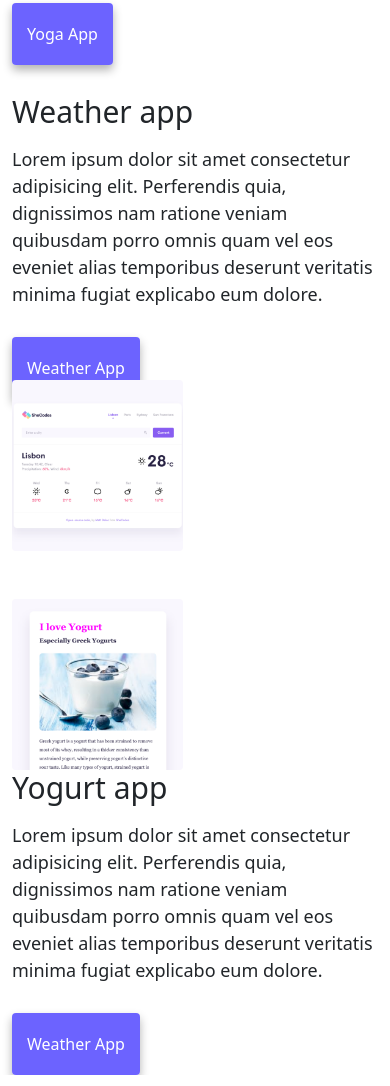
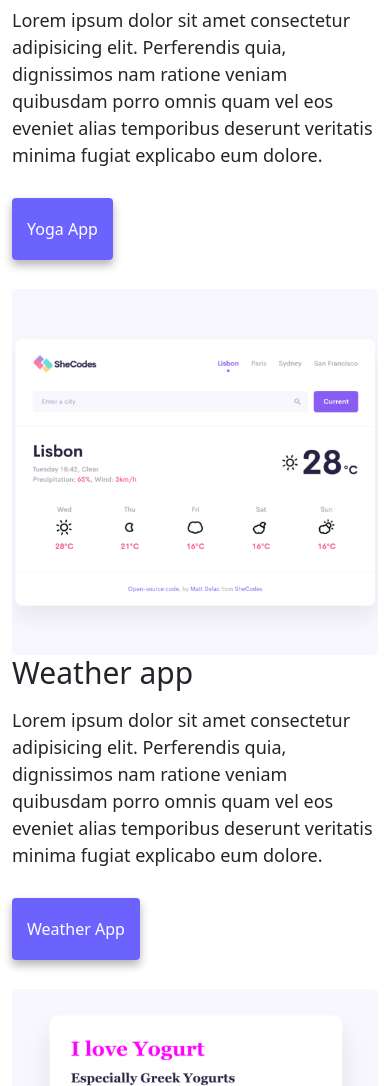
Before and after one commit to TheAkturus/Final-project-responsive, a plain HTML site: page index.html in a window 390 px wide. Shown: the part 919-2005 px from the top of the page. Drawn offline with nearby package versions, Linux system fonts and the light colour scheme.

Commit message:
moved image to right place

```diff
--- a/index.html
+++ b/index.html
@@ -59,7 +59,7 @@
     </div>
     <div class="container">
       <div class="row">
-        <div class="col-6">
+        <div class="col-md-6">
           <img src="images/yoga.png" class="img-fluid rounded" />
         </div>
         <div class="col-md-6">
@@ -77,6 +77,9 @@
       </div>
       <div class="row mt-5">
         <div class="col-md-6">
+          <div class="col-md-6">
+            <img src="images/weather.png" class="img-fluid rounded" />
+          </div>
           <h2 class="mb-3">Weather app</h2>
           <p>
             Lorem ipsum dolor sit amet consectetur adipisicing elit. Perferendis
@@ -88,12 +91,9 @@
             <a href="#" class="primary-link">Weather App</a>
           </div>
         </div>
-        <div class="col-6">
-          <img src="images/weather.png" class="img-fluid rounded" />
-        </div>
       </div>
       <div class="row mt-5">
-        <div class="col-6">
+        <div class="col-md-6">
           <img src="images/yogurt.png" class="img-fluid rounded" />
         </div>
         <div class="col-md-6">
```
